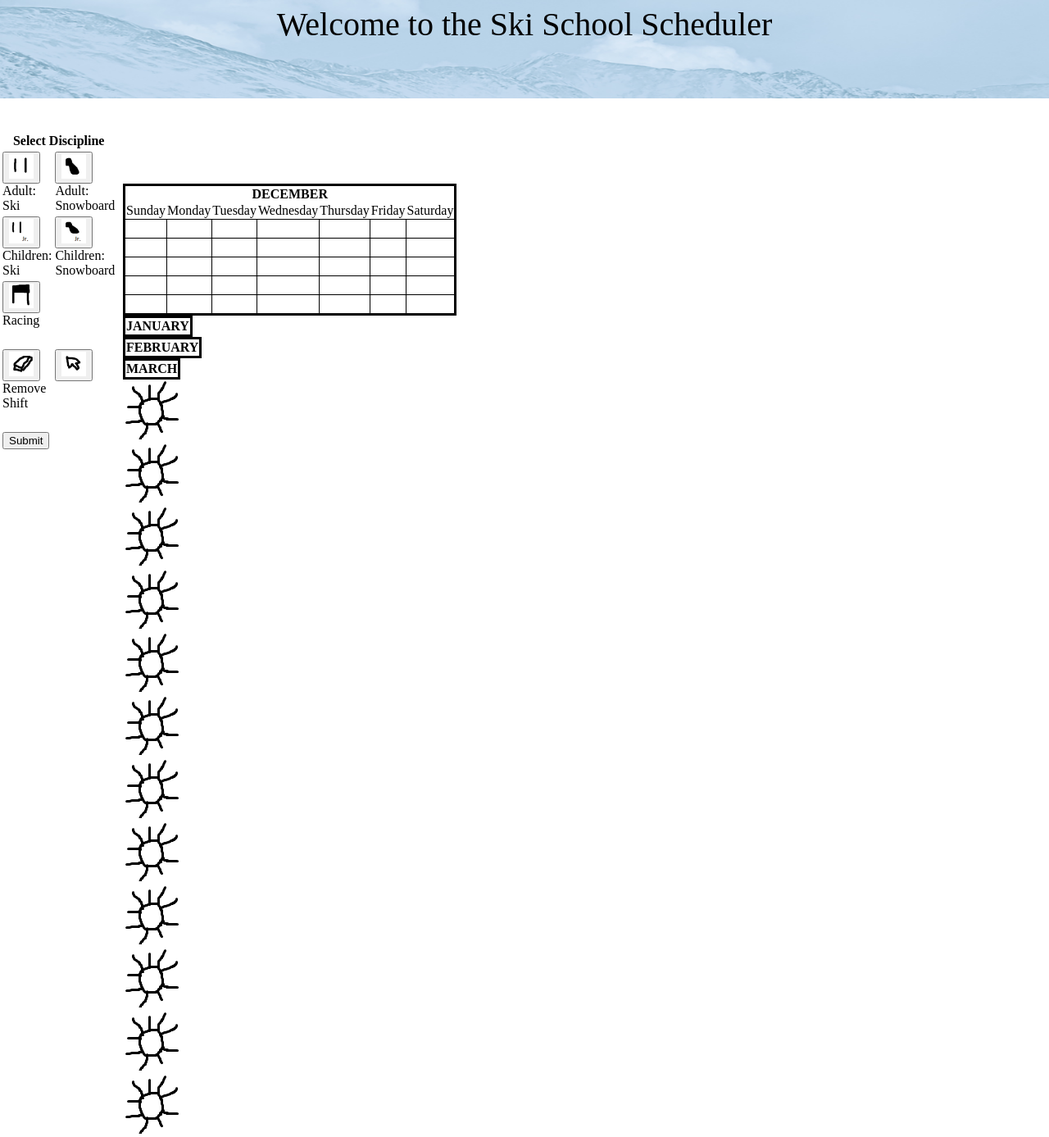
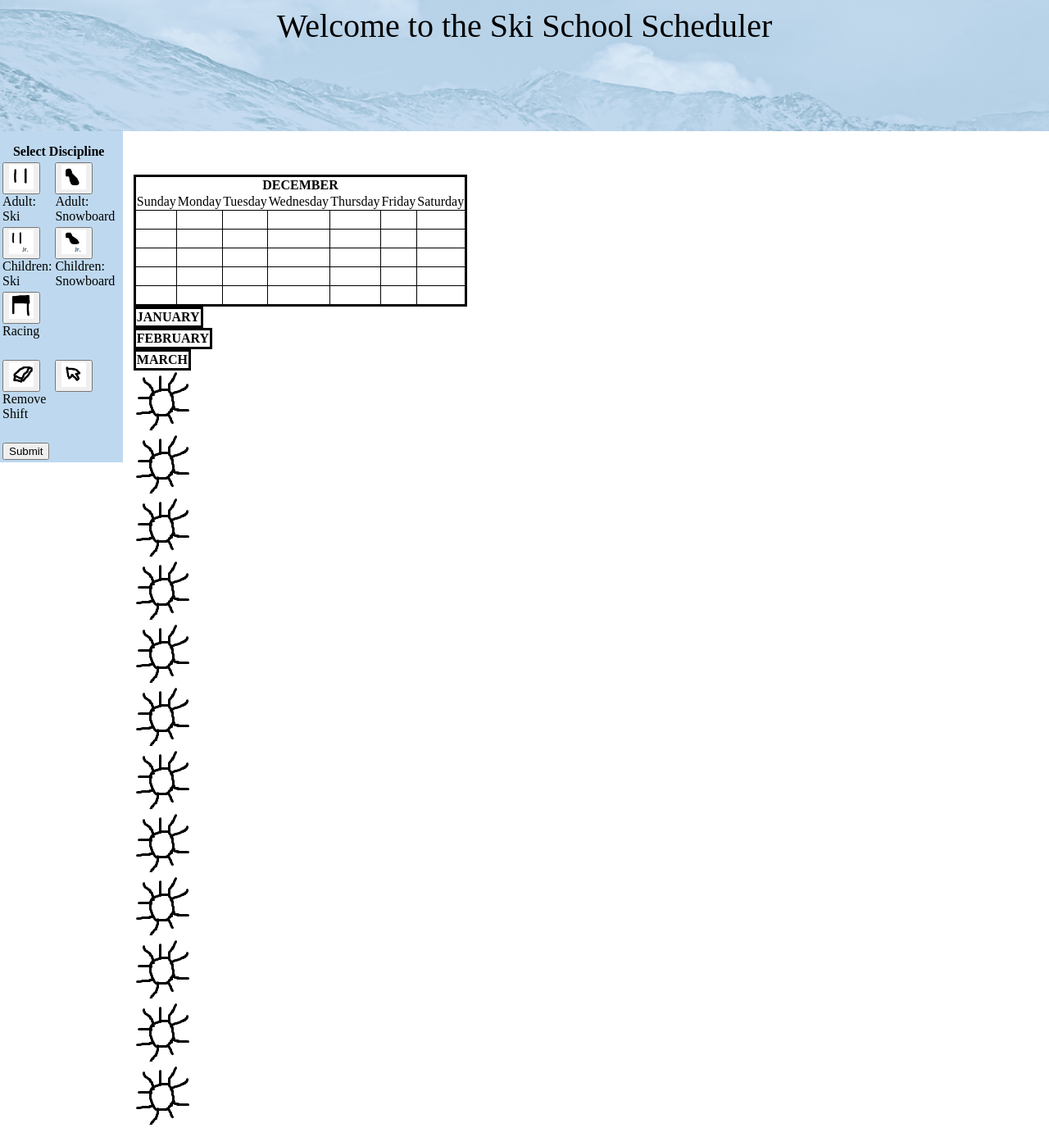
Before and after one commit to juliaann/6.813---Scheduler, a Django app: page /calendar/ in a window 1280 px wide. Shown: the whole page at 82% size. Run offline with Django 3.2, Linux system fonts and the light colour scheme; lists and menus that the app fills with data are empty; parts of the project's set-up code (start-up, migrations or seed data) failed here and were passed over; some libraries are stand-ins or nearby versions.

Commit message:
A few more layout changes

```diff
--- a/Scheduler/static/css/mainLayout.css
+++ b/Scheduler/static/css/mainLayout.css
@@ -21,15 +21,18 @@ div.container{
 #sidebarPanel{
 	position: fixed;
 	top: 20%;
+	padding-top: 1%;
+	width: 150px;
 	left: 0px;
 	z-index: 1;
+	background-color: rgb(190,217, 239);
 }
 
 #calendarPanel{
 	position: absolute;
-	margin-top: 5%;
+	margin: 1%;
 	left: 150px;
-	top: 20%;
+	top: 25%;
 	z-index: 1;
 }
 .month{
@@ -52,7 +55,7 @@ div.container{
 	top: 0px;
 	left: 0px;
 	width: 100%;
-	height: 15%;
+	height: 20%;
 	padding:0px;
 	margin:0px;
 	z-index:20;
```
